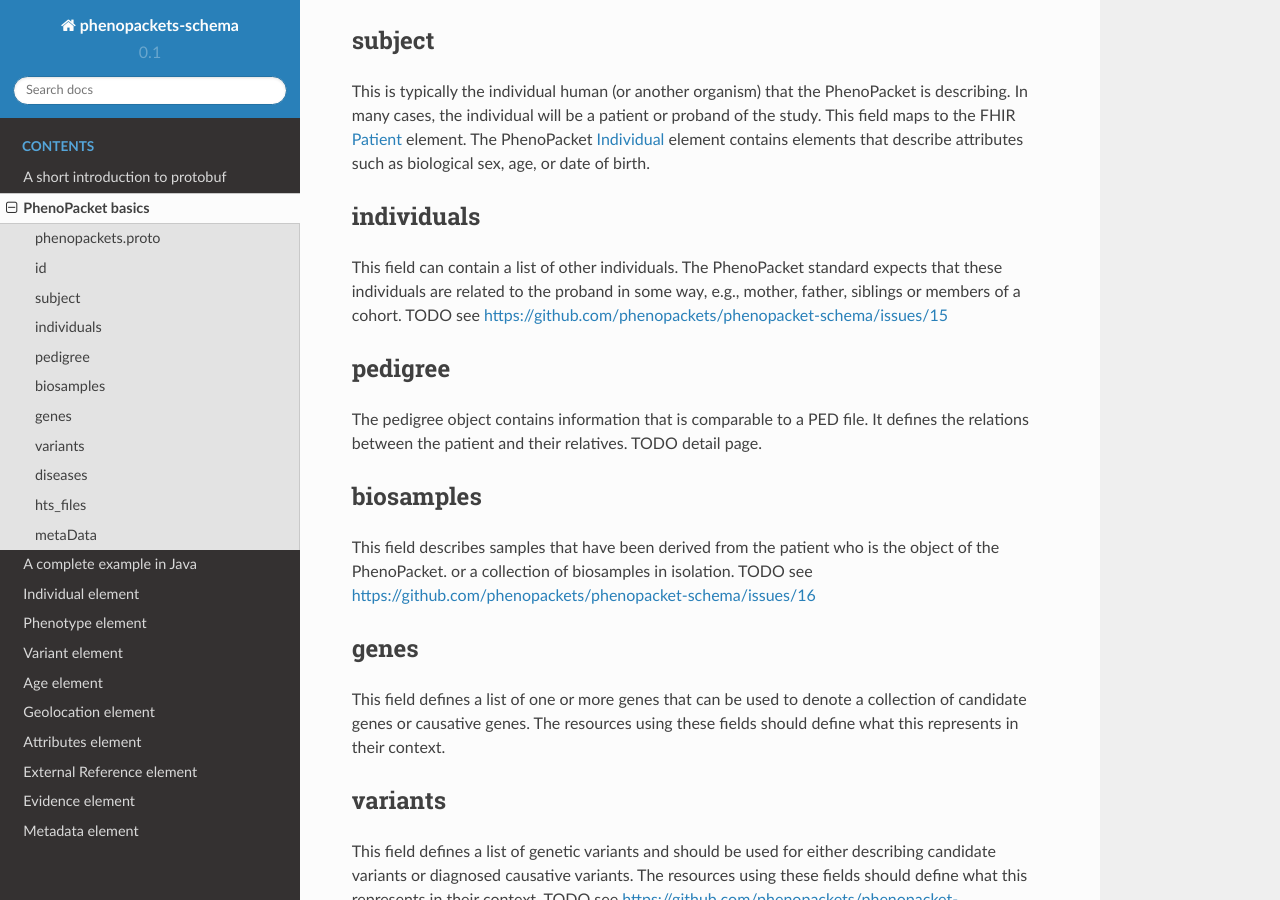
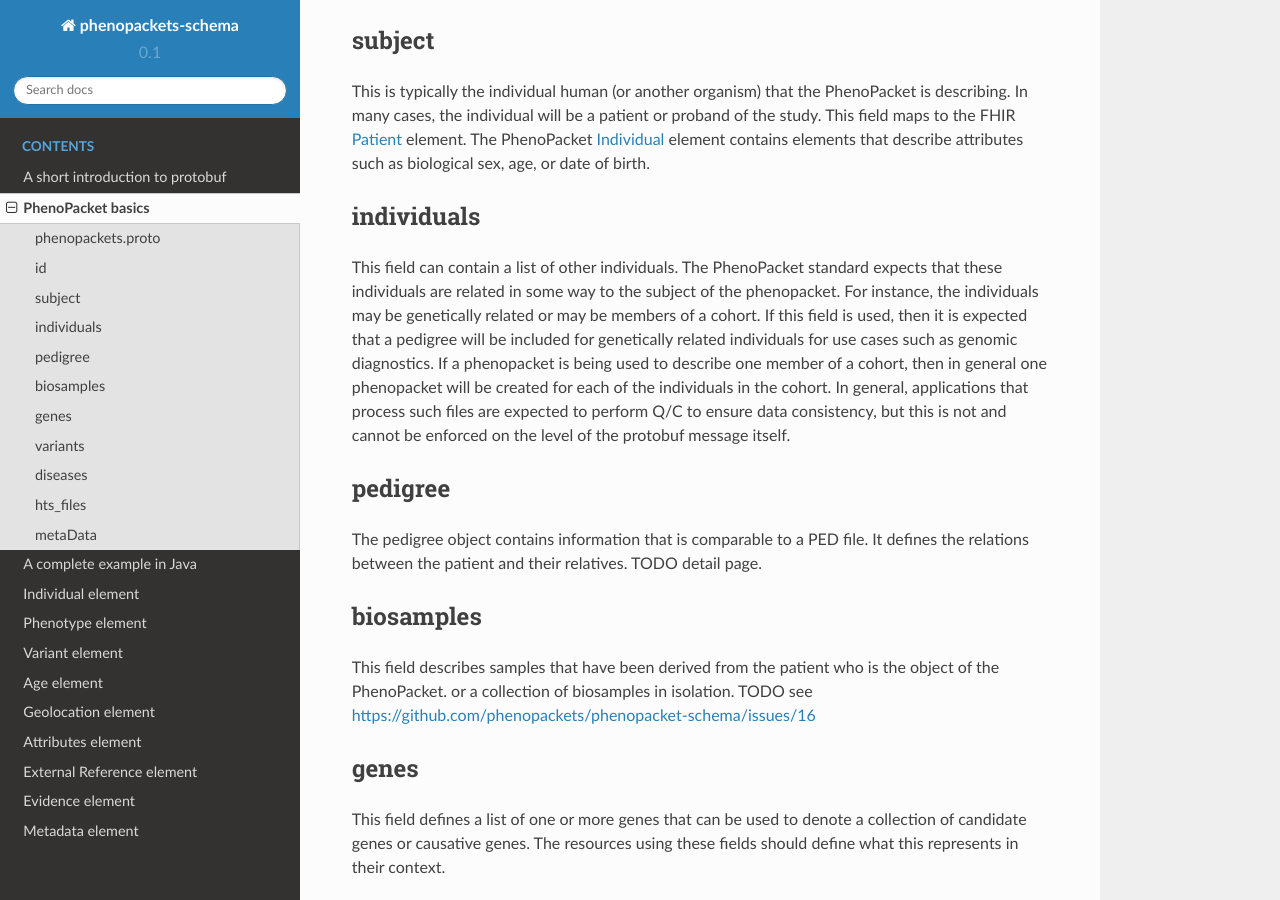
Before and after one commit to phenopackets/phenopacket-schema, a Sphinx documentation site: the page built from docs/basics.rst, in a window 1280 px wide and 900 px high, scrolled down 987 px. Built offline with Sphinx 7.4.7 and the Read the Docs theme 2.0.0, drawn with Linux system fonts in a browser that asks for light colours.

Commit message:
addresses issue #15

```diff
--- a/docs/basics.rst
+++ b/docs/basics.rst
@@ -52,8 +52,14 @@ be a patient or proband of the study. This field maps to the FHIR `Patient <http
 individuals
 ~~~~~~~~~~~
 This field can contain a list of other individuals. The PhenoPacket standard expects
-that these individuals are related to the proband in some way, e.g., mother, father, siblings or members of a cohort.
-TODO see https://github.com/phenopackets/phenopacket-schema/issues/15
+that these individuals are related in some way to the subject of the phenopacket. For instance, the individuals may
+be genetically related or may be members of a cohort. If this field is used, then
+it is expected that a pedigree will be included for genetically related individuals
+for use cases such as genomic diagnostics. If a phenopacket is being used to
+describe one member of a cohort, then in general one phenopacket will be
+created for each of the individuals in the cohort. In general, applications that
+process such files are expected to perform Q/C to ensure data consistency,
+but this is not and cannot be enforced on the level of the protobuf message itself.
 
 ~~~~~~~~
 pedigree
@@ -69,6 +75,7 @@ biosamples
 
 This field describes samples that have been derived from the patient who is the object of the PhenoPacket.
 or a collection of biosamples in isolation. TODO see  https://github.com/phenopackets/phenopacket-schema/issues/16
+
 
 ~~~~~
 genes
```
Also changed, not shown: 1 other file.
